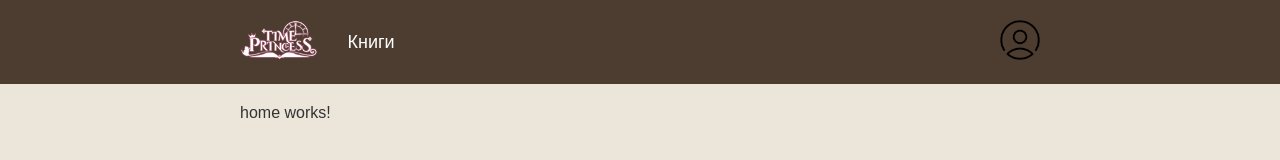
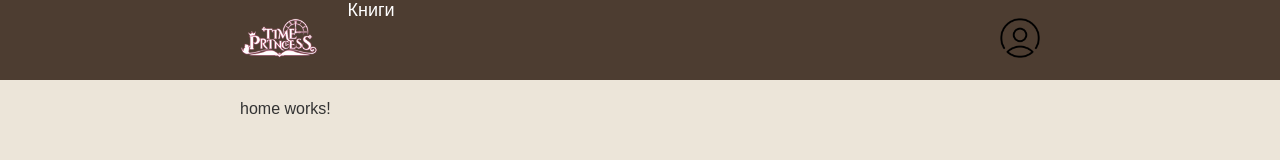
Before and after one commit to Tenshihiko/TP_Trackers, an Angular app: page /home in a window 1280 px wide. Shown: the top 160 px of the page. Built offline with nearby package versions, Linux system fonts and the light colour scheme.

Commit message:
update: enhance site header with hover functionality for profile menu and adjust styles for better layout

```diff
--- a/src/app/components/site-header/site-header.component.html
+++ b/src/app/components/site-header/site-header.component.html
@@ -7,8 +7,8 @@
         <nav class="nav-links">
             <a routerLink="/books" routerLinkActive="active">Книги</a>
         </nav>
-        <div
-            class="profile-menu">
+        <div class="profile-menu-wrapper" (mouseenter)="openMenu()" (mouseleave)="closeMenu()">
+            <div class="profile-menu">
                 <img src="assets/user-icon.png" alt="User Profile" class="profile-icon" (click)="toggleMenu()">
                 <ul *ngIf="menuOpen" class="dropdown-menu">
                     <li (click)="importData()">Импорт данных</li>
@@ -17,4 +17,5 @@
                 </ul>
             </div>
         </div>
+    </div>
 </header>
--- a/src/app/components/site-header/site-header.component.scss
+++ b/src/app/components/site-header/site-header.component.scss
@@ -2,14 +2,15 @@
 .site-header {
     background-color: #4d3d31;
     color: white;
-    padding: 10px;
+    padding: 0px 10px;
 
     .container {
         max-width: 800px; // Ограничиваем содержимое хедера
+        min-height: 80px;
         margin: 0 auto; // Центрируем содержимое
         display: flex;
         align-items: center;
-        padding: 10px;
+        padding: 0px 10px;
     }
 
     .logo img {
@@ -17,26 +18,41 @@
         margin-right: 20px;
     }
 
-    .nav-links a {
+    .nav-links {
+        display: flex;
+        align-items: center;
+        height: 80px;
+        a {
+            align-items: center;
+            text-align: center;
+            height: 100%;
             text-decoration: none;
             color: white;
             font-size: 18px;
             margin-right: 15px;
-        padding: 5px 10px;
+            padding: 0px 10px;
 
             &.active {
                 background-color: #5f4429;
                 border-radius: 4px;
             }
         }
+    }
 
+    .profile-menu-wrapper {
+        margin-left: auto;
+        position: relative;
+        display: flex;
+        align-items: center;
+        height: 80px;
+        cursor: pointer;
+
+        /* Контейнер для иконки и меню */
         .profile-menu {
-        margin-left: auto;
             position: relative;
 
             .profile-icon {
                 height: 40px;
-            cursor: pointer;
             }
 
             .dropdown-menu {
@@ -62,3 +78,4 @@
             }
         }
     }
+}
--- a/src/app/components/site-header/site-header.component.ts
+++ b/src/app/components/site-header/site-header.component.ts
@@ -13,6 +13,14 @@ export class SiteHeaderComponent {
 
   toggleMenu() {
     this.menuOpen = !this.menuOpen;
+  }
+
+  openMenu() {
+    this.menuOpen = true; // Открыть меню при наведении
+  }
+
+  closeMenu() {
+    this.menuOpen = false; // Закрыть меню, когда курсор уходит
   }
 
   importData() {
```
Also changed, not shown: src/app/core/enums.ts (added, +41 -0 lines), src/app/core/models.ts (+33 -1 lines). Lines whose indentation alone changed are shown as unchanged.
